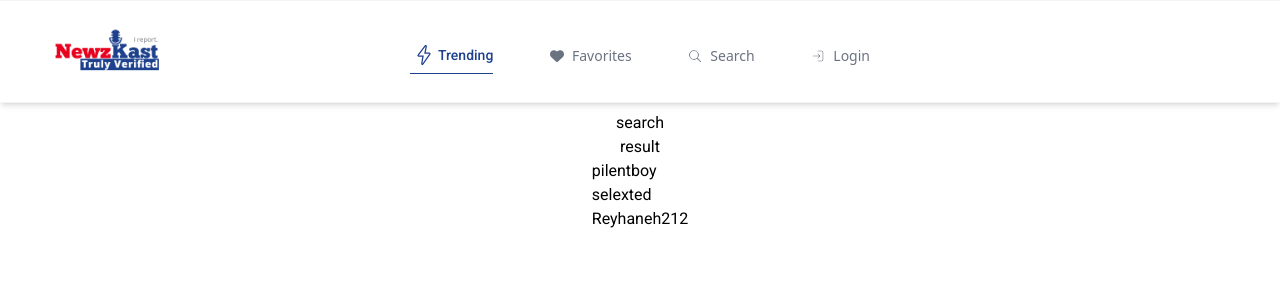
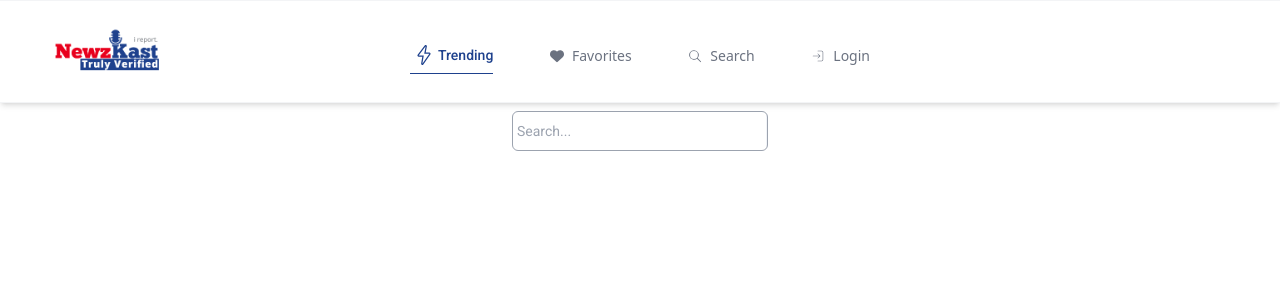
Before and after one commit to pilentboy/NewzCast, a React (Create React App) app: page /newzcast/search in a window 1280 px wide. Shown: the top 300 px of the page. Built offline with nearby package versions, Linux system fonts and the light colour scheme.

Commit message:
create SearchBox in Search Page

```diff
--- /dev/null
+++ b/src/components/search/SearchBox.jsx
@@ -0,0 +1,45 @@
+import { useEffect, useState } from "react";
+
+function SearchBox({ searchValue, setSearchValue }) {
+
+    const [displaySearchBTN, setDisplaySearchBTN] = useState(false)
+
+    const handleChange = (e) => {
+        setSearchValue(e.target.value);
+    }
+
+
+
+    useEffect(() => {
+        if (searchValue !== "") {
+            setDisplaySearchBTN(true)
+        } else {
+            setDisplaySearchBTN(false)
+        }
+    }, [searchValue])
+
+    return (
+        <form action="/" onSubmit={(e) => {
+            e.preventDefault()
+            setSearchValue("")
+        }}>
+            <div className="w-64 h-10 flex  overflow-hidden items-center ps-1 justify-between rounded-md border border-gray-400 ">
+                <input
+                    value={searchValue}
+                    onChange={handleChange}
+                    type="text"
+                    placeholder="Search..." className=" text-sm py-1 outline-none border-none w-[76%] "
+                />
+
+                <button type="submit" className={` bg-purple-1000 h-10 px-4 duration-500 font-semibold text-base hover:opacity-95
+                ${displaySearchBTN ? 'translate-x-0' : 'translate-x-full'}
+                `}>
+                    Go
+                </button>
+            </div>
+        </form>
+
+    )
+}
+
+export default SearchBox
--- a/src/pages/Search.jsx
+++ b/src/pages/Search.jsx
@@ -1,29 +1,16 @@
 import { useEffect, useState } from "react"
 import HomeContainer from "../components/home/HomeContainer"
 import userdata from '../db.json'
+import SearchBox from "../components/search/SearchBox"
 
 function Search() {
 
-  const [users, setUsers] = useState([])
+  const [searchValue, setSearchValue] = useState("")
 
-  useEffect(() => {
-    const test = userdata['UsersData'].filter((user) => user.firstName.toLowerCase().includes('a'))
-    setUsers(test)
-  }, [])
 
   return (
     <HomeContainer>
-      <h1>search</h1>
-      <h1>result</h1>
-      <ul>
-        {
-          users.map((user, id) => (
-            <li key={id}>
-              {user.username}
-            </li>
-          )
-          )}
-      </ul>
+      <SearchBox searchValue={searchValue} setSearchValue={setSearchValue} />
     </HomeContainer>
   )
 }
```
